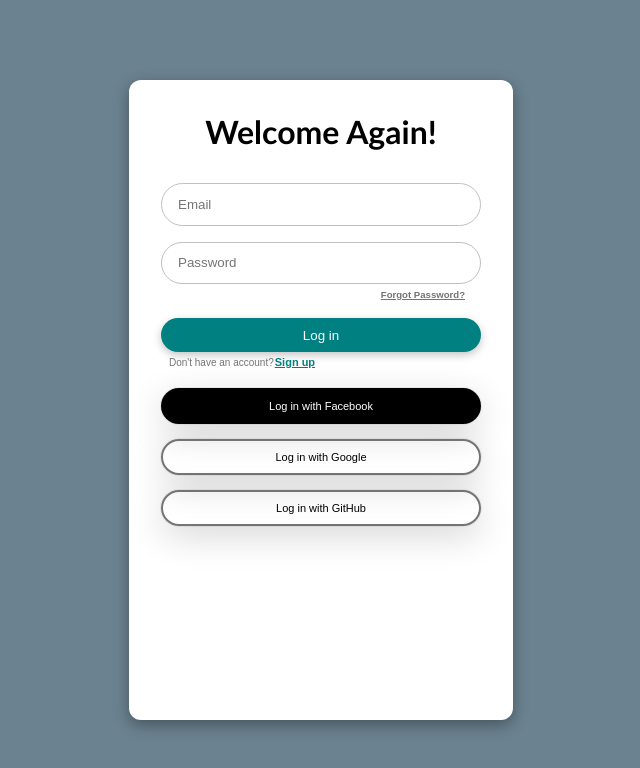
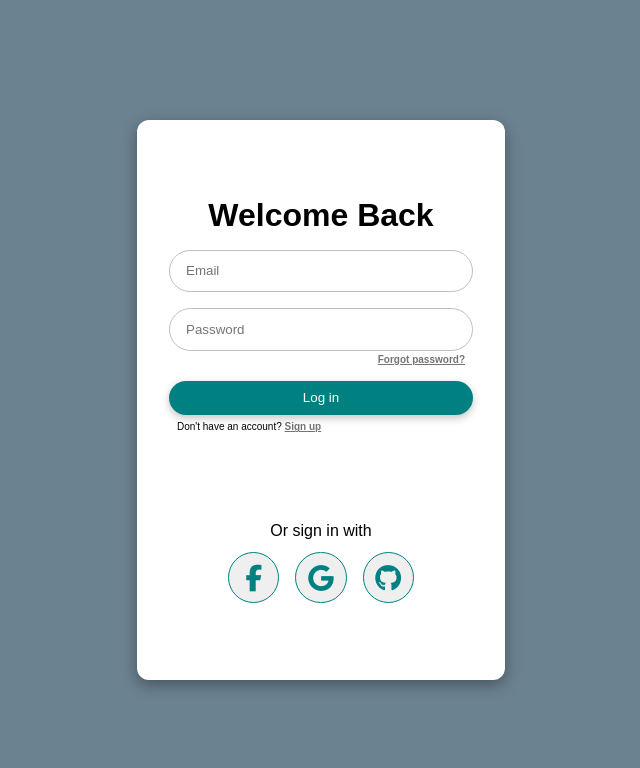
Before and after one commit to PEPAXD/authenticationUser, a plain HTML site: page src/index.html in a window 1280 px wide. Shown: the whole page, without its empty margins (319-959 px from the left). Drawn offline with Linux system fonts and the light colour scheme.

Commit message:
cleanCode

```diff
--- a/src/index.html
+++ b/src/index.html
@@ -13,37 +13,43 @@
         <title>UserAutenticacion</title>
         <link rel="icon" href="img/iconWeb.svg" type="image/svg+xml">
 
-        <!-- CSS mainStyle -->
+        <!-- CSS_Style -->
         <link rel="stylesheet" href="styles/style.css">
+    </head>
 
-    </head>
 <body>
+    <main>
+    <div class="cardAccount">
+        <div>
 
-    <div class="form-container">
-        <p class="title">Welcome Again!</p>
-        <form class="form">
-            <input type="email" class="input" placeholder="Email">
-            <input type="password" class="input" placeholder="Password">
-            <p class="page-link">
-            <span class="page-link-label">Forgot Password?</span>
-            </p>
-            <button class="form-btn">Log in</button>
-        </form>
-        <p class="sign-up-label">
-            Don't have an account?<span class="sign-up-link">Sign up</span>
-        </p>
+            <!--TitleCard-->
+            <h1>Welcome Back</h1>
+
+            <!--LoginUser-->
+            <form>
+                <input type="email" id="email" placeholder="Email">
+                <input type="password" id="password" placeholder="Password">
+                <a href="#">Forgot password?</a>
+
+                <button>Log in</button>
+                <p>Don't have an account? <a href="#">Sign up</a></p>
+            </form>
+        </div>
+
+        <!--Connect_SocialAccounts-->
         <div class="buttons-container">
-            <div class="apple-login-button">
-            <span>Log in with Facebook</span>
-            </div>
-            <div class="google-login-button">
-            <span>Log in with Google</span>
-            </div>
-            <div class="google-login-button">
-                <span>Log in with GitHub</span>
-            </div>
+                <h2>Or sign in with</h2>
+                <div class="login-buttons">
+                    <button class="facebook"><i class="fab fa-facebook-f"></i></button>
+                    <button class="google"><i class="fab fa-google"></i></button>
+                    <button class="github"><i class="fab fa-github"></i></button>
+                </div>
         </div>
-        </div>
+    </div>
+    </main>
+
+    <!-- FontAwesome-->
+    <script src="https://kit.fontawesome.com/542b53e460.js" crossorigin="anonymous"></script>
 
 </body>
 </html>
--- a/src/styles/style.scss
+++ b/src/styles/style.scss
@@ -1,157 +1,150 @@
-//  General styles
+// General styles
 * {
     margin: 0;
     padding: 0;
     box-sizing: border-box;
     font-family: Arial, Helvetica, sans-serif;
+    user-select: none;
 }
 
 body {
     display: flex;
     justify-content: center;
     align-items: center;
-
     position: relative;
     width: 100vw;
     height: 100vh;
     background-color: #6b8290;
 }
 
-
-.form-container {
-    width: 30%;
-    height: 80%;
-
+.cardAccount {
+    display: flex;
+    flex-direction: column;
+    justify-content: space-around;
+    height: 35rem;
+    width: 23rem;
     border-radius: 12px;
-    padding: 1rem 2rem;
-
+    padding: 2rem;
     background-color: #fff;
     box-shadow: rgba(0, 0, 0, 0.35) 0px 5px 15px;
 }
 
-.title {
+h1 {
     text-align: center;
-    font-family: 'Trebuchet MS', 'Lucida Sans Unicode',
-    'Lucida Grande', 'Lucida Sans', Arial, sans-serif;
-
-    margin: 1rem 0 1rem 0;
     font-size: 2em;
     font-weight: 600;
 }
 
-.form {
+form {
     display: flex;
     flex-direction: column;
 
-    width: 100%;
-
-}
-
-.input {
+    button {
+        padding: 0.6rem 0.9rem;
+        margin-top: 1rem;
+        border: 0;
+        outline: 0;
         border-radius: 2rem;
-    border: 1px solid #c0c0c0;
-    outline: 0 !important;
-
-    padding: 0.8rem 1rem;
-    margin-top: 1rem;
-}
-
-.page-link {
-
-    margin-bottom: 1rem;
-    padding-right: 1rem;
-
-    text-align: end;
-    text-decoration: underline;
-
-    color: #747474;
-    text-decoration-color: #747474;
-
-    &:hover {
-        color: #3a47aa;
-        text-decoration-color: #3a47aa;
-    }
-
-    .page-link-label {
+        color: white;
+        background: teal;
+        box-shadow: rgba(0, 0, 0, 0.24) 0px 3px 8px;
         cursor: pointer;
-
-        font-size: 0.6em;
-        font-weight: bold;
-    }
-}
-
-.form-btn {
-    padding: 0.6rem 0.9rem;
-
-    border-radius: 2rem;
-    border: 0 !important;
-    outline: 0 !important;
-
-    background: teal;
-    color: white;
-    cursor: pointer;
-
-    box-shadow: rgba(0, 0, 0, 0.24) 0px 3px 8px;
 
         &:active {
             opacity: 0.8;
         }
     }
 
-.sign-up-label {
-    margin-top: 0.2rem;
+    input {
+        border-radius: 2rem;
+        border: 1px solid #c0c0c0;
+        padding: 0.8rem 1rem;
+        margin-top: 1rem;
+    }
+
+    p {
+        margin-top: 0.4rem;
         padding-left: 0.5rem;
         font-size: 10px;
-    color: #747474;
     }
 
-.sign-up-link {
-    margin-left: 1px;
-    font-size: 11px;
+    a {
+        margin-top: 0.2rem;
+        padding-right: 0.5rem;
+        text-align: end;
         text-decoration: underline;
-    text-decoration-color: teal;
-    color: teal;
+        font-size: 10px;
+        font-weight: bold;
+        font-family: sans-serif;
+        color: #747474;
+        text-decoration-color: #747474;
         cursor: pointer;
-    font-weight: 800;
+
+        &:hover {
+            color: #3a47aa;
+            text-decoration-color: #3a47aa;
+        }
+    }
 }
 
 .buttons-container {
-    width: 100%;
-    display: flex;
-    flex-direction: column;
-    justify-content: flex-start;
-    margin-top: 20px;
-    gap: 15px;
+    text-align: center;
+
+    h2 {
+        margin-bottom: 0.8rem;
+        font-size: 16px;
+        font-weight: 400;
     }
 
-.apple-login-button,
-    .google-login-button {
-    border-radius: 20px;
-    box-sizing: border-box;
-    padding: 10px 15px;
-    box-shadow: rgba(0, 0, 0, 0.16) 0px 10px 36px 0px,
-        rgba(0, 0, 0, 0.06) 0px 0px 0px 1px;
-    cursor: pointer;
+    .login-buttons {
         display: flex;
         justify-content: center;
+        gap: 1rem;
+
+
+        button {
+            position: relative;
+            display: flex;
             align-items: center;
+            justify-content: center;
+            width: 3.2rem;
+            height: 3.2rem;
+            border: 1px solid teal;
+            border-radius: 50%;
 
-    font-size: 11px;
-    gap: 5px;
+
+            cursor: pointer;
+
+            transition: background-color 0.3s, color 0.3s ease;
         }
 
-.apple-login-button {
-    background-color: #000;
-    color: #fff;
-    border: 2px solid #000;
+        i {
+            font-size: 2em;
+            color: teal;
         }
 
-.google-login-button {
-    border: 2px solid #747474;
+        .facebook:hover {
+            background-color: #1877f2;
+            border-color: transparent;
+            i{
+                color: white;
+            }
         }
 
-.apple-icon,
-    .google-icon {
-    font-size: 18px;
-    margin-bottom: 1px;
+        .google:hover {
+            background-color: #dd4b39;
+            border-color: transparent;
+            i{
+                color: white;
             }
+        }
+
+        .github:hover {
+            background-color: #333;
+            border-color: transparent;
+            i{
+                color: white;
+            }
+        }
+    }
+}
```
Also changed, not shown: src/styles/style.css, 1 other file. Lines whose indentation alone changed are shown as unchanged.
